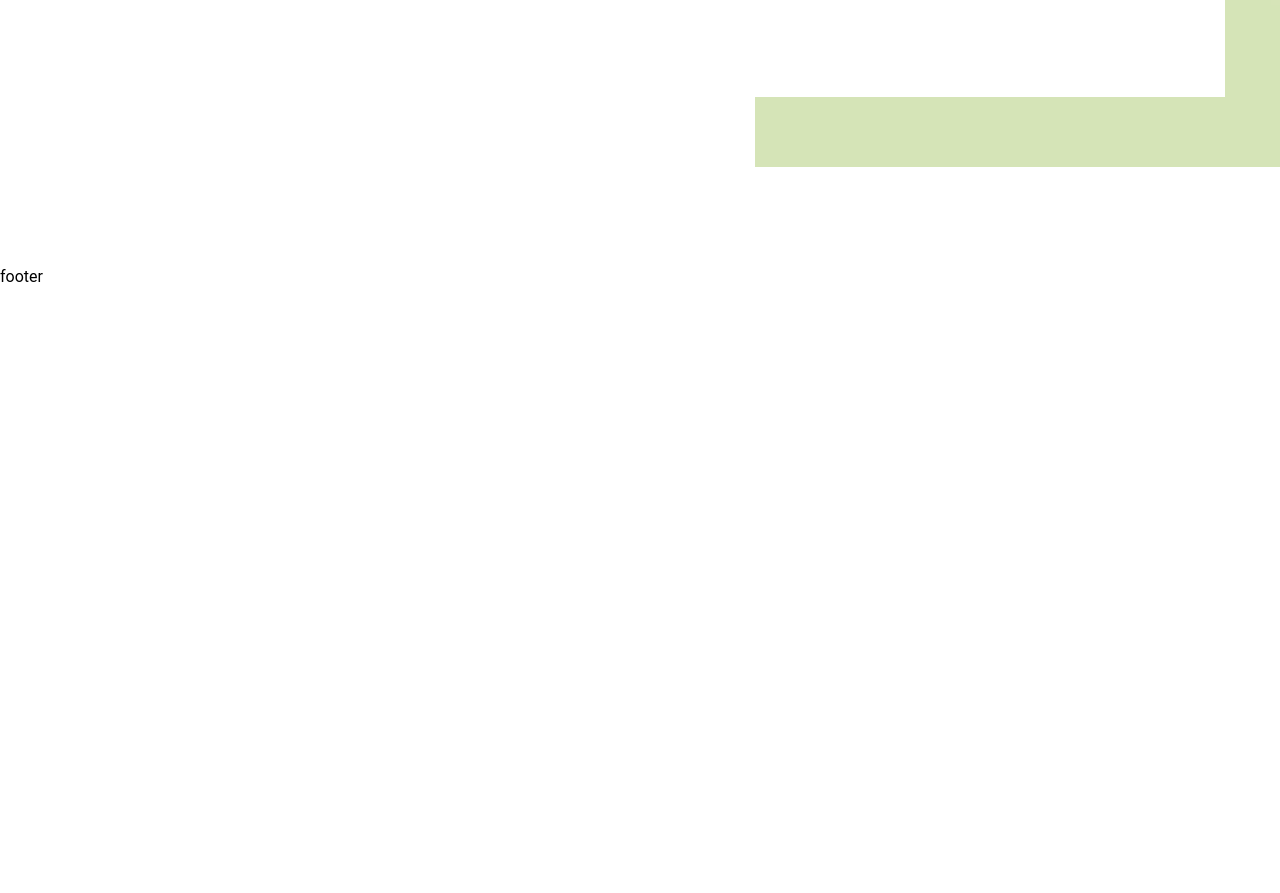
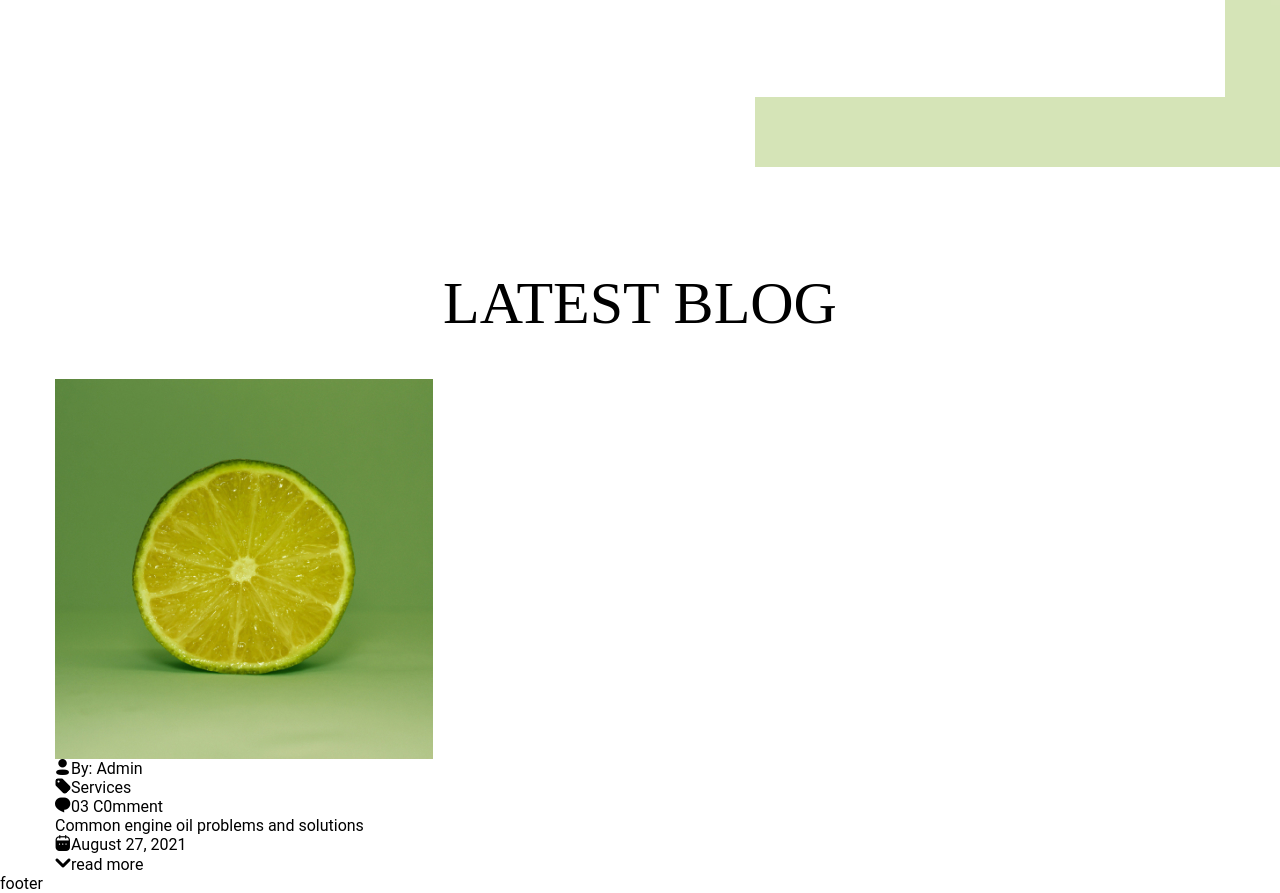
Before and after one commit to Lidija-Jezova/orgamic, a website: page src/html/index.html in a window 1280 px wide. Shown: the part 9902-10795 px from the top of the page. Before the commit the page ends 10188 px from the top, so only its background shows below. Drawn offline with nearby package versions, Linux system fonts and the light colour scheme; files that its build step writes are made by us from their sources; files whose address does not match are found by name; a web font is replaced by a local one.

Commit message:
Add HTML for 'blog' block

```diff
--- a/src/html/index.html
+++ b/src/html/index.html
@@ -488,6 +488,35 @@
 					</div>
 				</div>
 			</div>
+			<section class="blog">
+				<div class="blog__container _container">
+					<div class="blog__inner">
+						<h2 class="title blog__title">
+							latest blog
+						</h2>
+						<div class="blog_items">
+							<div class="blog__item blog-item">
+								<div class="blog-item__img">
+									<img src="../img/blog/blog-1.jpg" alt="blog-1">
+								</div>
+								<div class="blog-item__content">
+									<div class="blog-item__info blog-item-info">
+										<div class="blog-item-info__author icon-author">By: Admin</div>
+										<div class="blog-item-info__tag icon-service">Services</div>
+										<div class="blog-item-info__comments icon-comment">03 C0mment</div>
+									</div>
+									<h3 class="blog-item__title">Common engine oil
+										problems and solutions</h3>
+									<div class="blog-item__footer">
+										<div class="blog-item__date icon-calendar">August 27, 2021</div>
+										<a class="blog-item__read-more icon-arrow">read more</a>
+									</div>
+								</div>
+							</div>
+						</div>
+					</div>
+				</div>
+			</section>
 		</main>
 
 		@@include("./chunk/footer.html")
```
